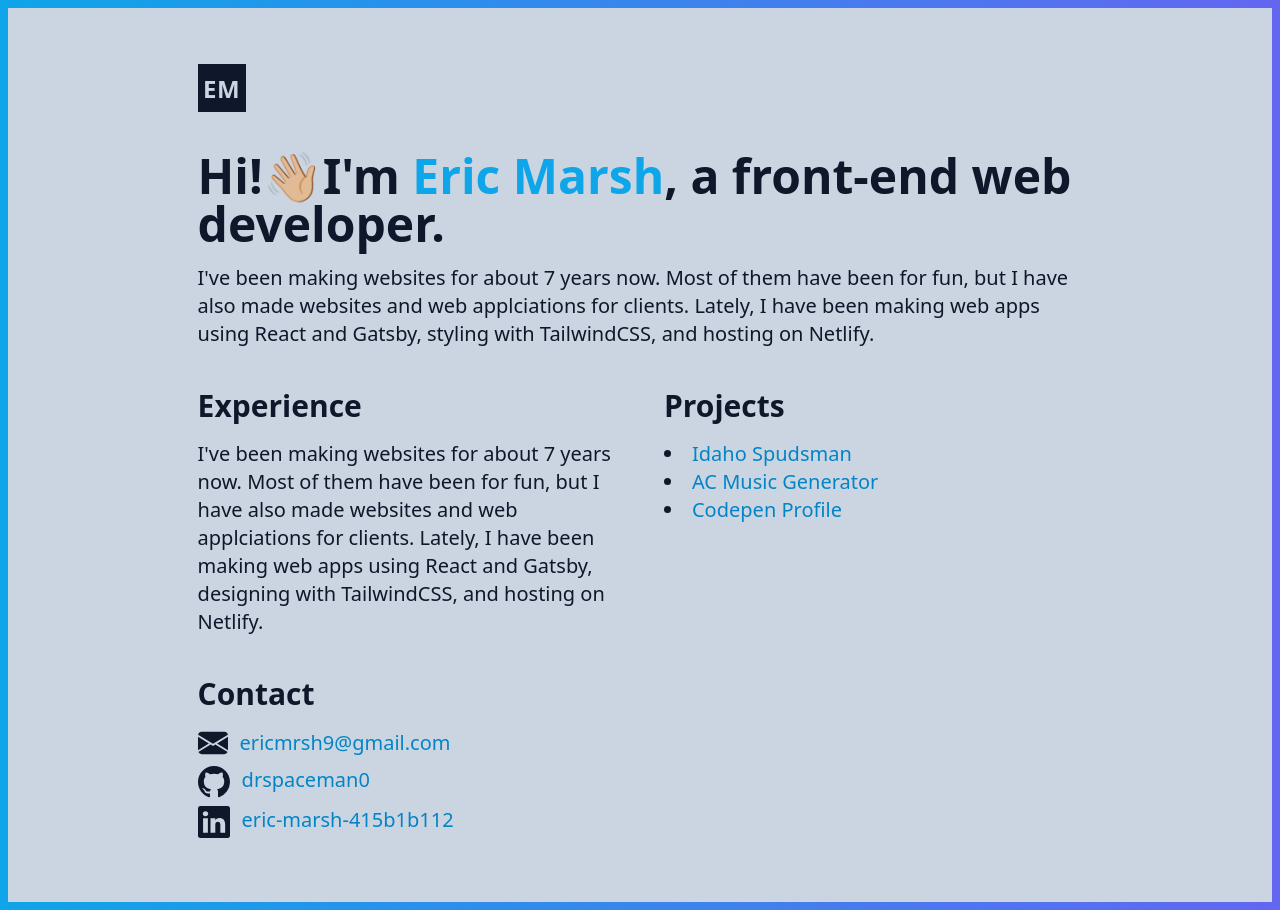
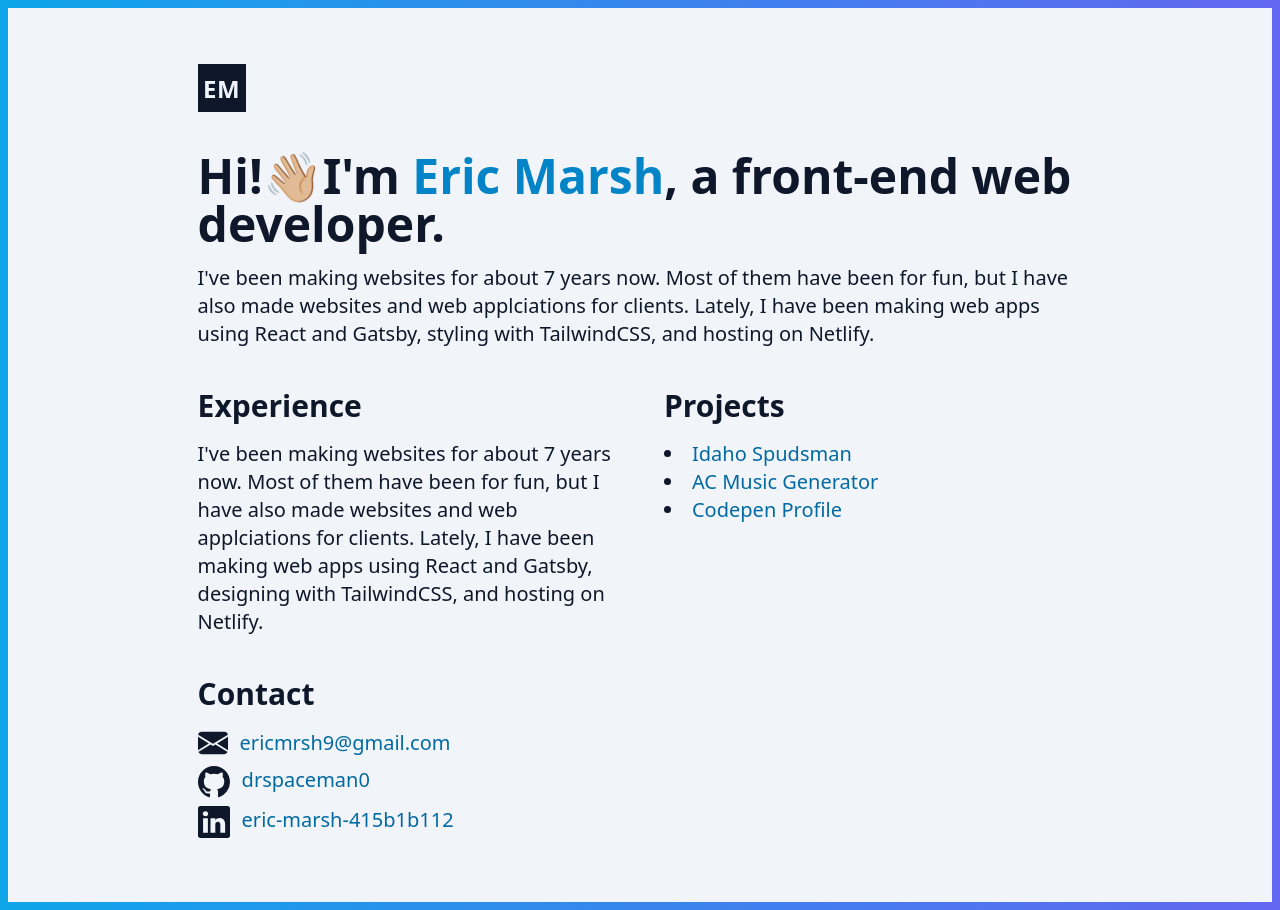
Before and after one commit to drspaceman0/eric-marsh-blog, a Gatsby site: page / in a window 1280 px wide. Built offline with nearby package versions, Linux system fonts and the light colour scheme; Gatsby itself is replaced by a stand-in of ours.

Commit message:
Fix color contrasts for accessibility

```diff
--- a/src/pages/index.js
+++ b/src/pages/index.js
@@ -9,13 +9,13 @@ export default function IndexPage() {
         <meta charSet="utf-8" />
         <meta name="description" content="Web Developer Blog" />
         <title>Eric Marsh Blog</title>
-        <link rel="canonical" href="http://mysite.com/example" />
+        {/* <link rel="canonical" href="http://ericmarshblog.com" /> */}
       </Helmet>
       <div className="p-2 bg-gradient-to-r from-sky-500 to-indigo-500 h-full min-h-screen relative flex">
         <div className="bg-backgroundColor">
           <div className="w-7/10 my-14 mx-auto">
             {/* nav */}
-            <header className="flex flex-row bg-slate-300 h-12">
+            <header className="flex flex-row h-12">
               <div
                 className="logoAnimation select-none w-12 h-12 flex items-center justify-center mr-3 bg-titleTextColor text-backgroundColor font-bold text-2xl leading-snug tracking-wide">
                 EM
@@ -23,10 +23,10 @@ export default function IndexPage() {
             </header>
             <main>
               {/* intro */}
-              <section className="mt-4 md:mt-10 bg-slate-300">
+              <section className="mt-4 md:mt-10 ">
                 <h1 className="mb-2 md:mb-4 text-4xl md:text-5xl text-titleTextColor font-bold leading-tight text-left">
                   <span className="whitespace-nowrap">Hi!👋🏼I'm </span>
-                  <span className="whitespace-nowrap"><span className="text-sky-500">Eric Marsh</span>, </span>
+                  <span className="whitespace-nowrap"><span className="text-primaryColor">Eric Marsh</span>, </span>
                   a front-end web developer.
                 </h1>
                 <p className="text-lg md:text-xl text-slate-900 leading-normal tracking-normal text-left">
@@ -38,7 +38,7 @@ export default function IndexPage() {
               </section>
               <div className="grid grid-cols-1 md:grid-cols-2 md:gap-12">
                 {/* experience  */}
-                <section className="mt-4 md:mt-10 bg-slate-300">
+                <section className="mt-4 md:mt-10 ">
                   <h2 className="mb-2 md:mb-4 text-2xl md:text-3xl text-titleTextColor font-bold leading-tight text-left">
                     Experience
                   </h2>
@@ -51,7 +51,7 @@ export default function IndexPage() {
                   </p>
                 </section>
                 {/* projects  */}
-                <section className="mt-4 md:mt-10 bg-slate-300">
+                <section className="mt-4 md:mt-10 ">
                   <h2 className="mb-2 md:mb-4 text-2xl md:text-3xl text-titleTextColor font-bold leading-tight text-left">
                     Projects
                   </h2>
@@ -67,7 +67,7 @@ export default function IndexPage() {
                   </ul>
                 </section>
               </div>
-              <section className="mt-4 md:mt-10 bg-slate-300 h-full">
+              <section className="mt-4 md:mt-10 h-full">
                 <h2 className="mb-2 md:mb-4 text-2xl md:text-3xl text-titleTextColor font-bold leading-tight text-left">
                   Contact
                 </h2>
--- a/tailwind.config.js
+++ b/tailwind.config.js
@@ -8,11 +8,13 @@ module.exports = {
       spacing: {
         '7/10': '70%',
       },
+
       colors: {
-        backgroundColor: '#cbd5e1', //slate-300
+        primaryColor: '#0284c7', //sky-600
+        backgroundColor: '#f1f5f9', //slate-100
         titleTextColor: '#0f172a', //slate-900
         paragraphTextColor: '#0f172a', //slate-900
-        linkTextColor: '#0284c7', //sky-600
+        linkTextColor: '#0369a1', //sky-700
         linkTextColorHover: '#075985', //sky-800
         linkTextColorActive: '#0c4a6e', //sky-900
         linkIconColor: '#0f172a', //slate-900
```
